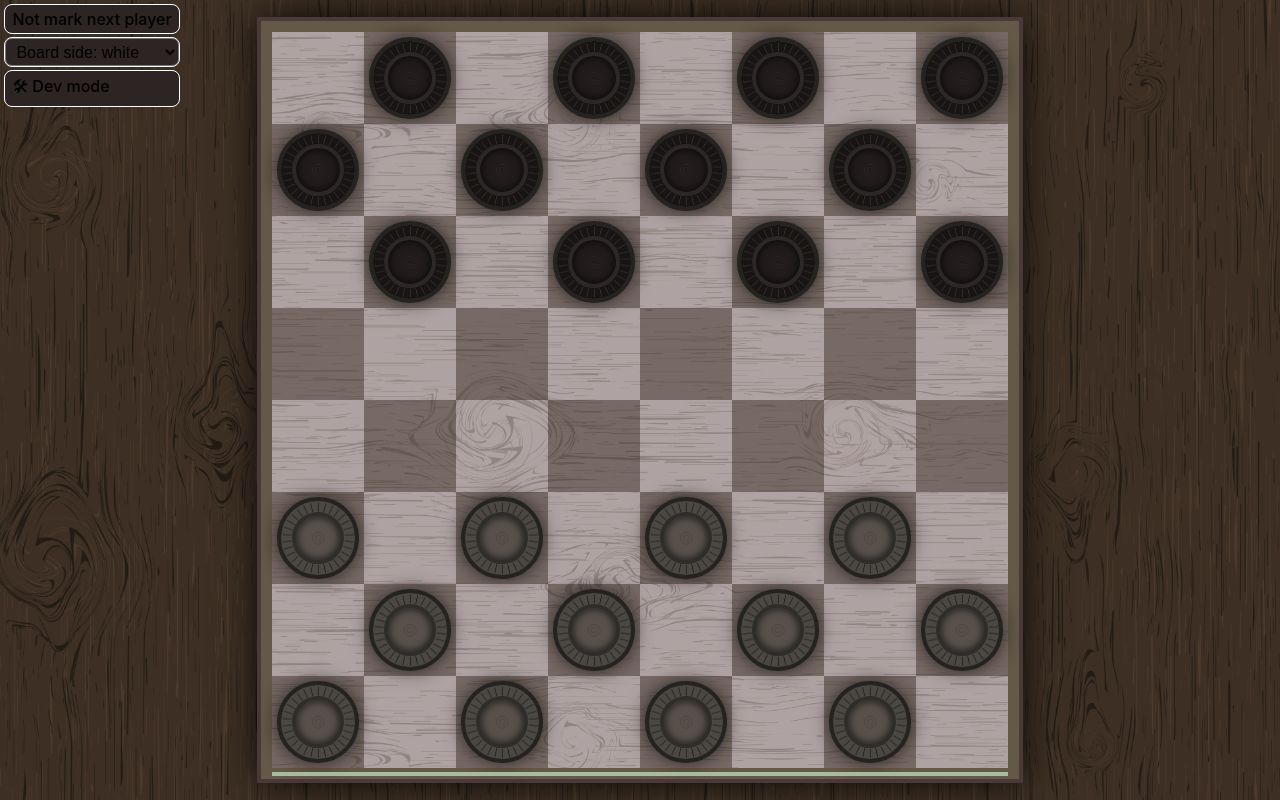
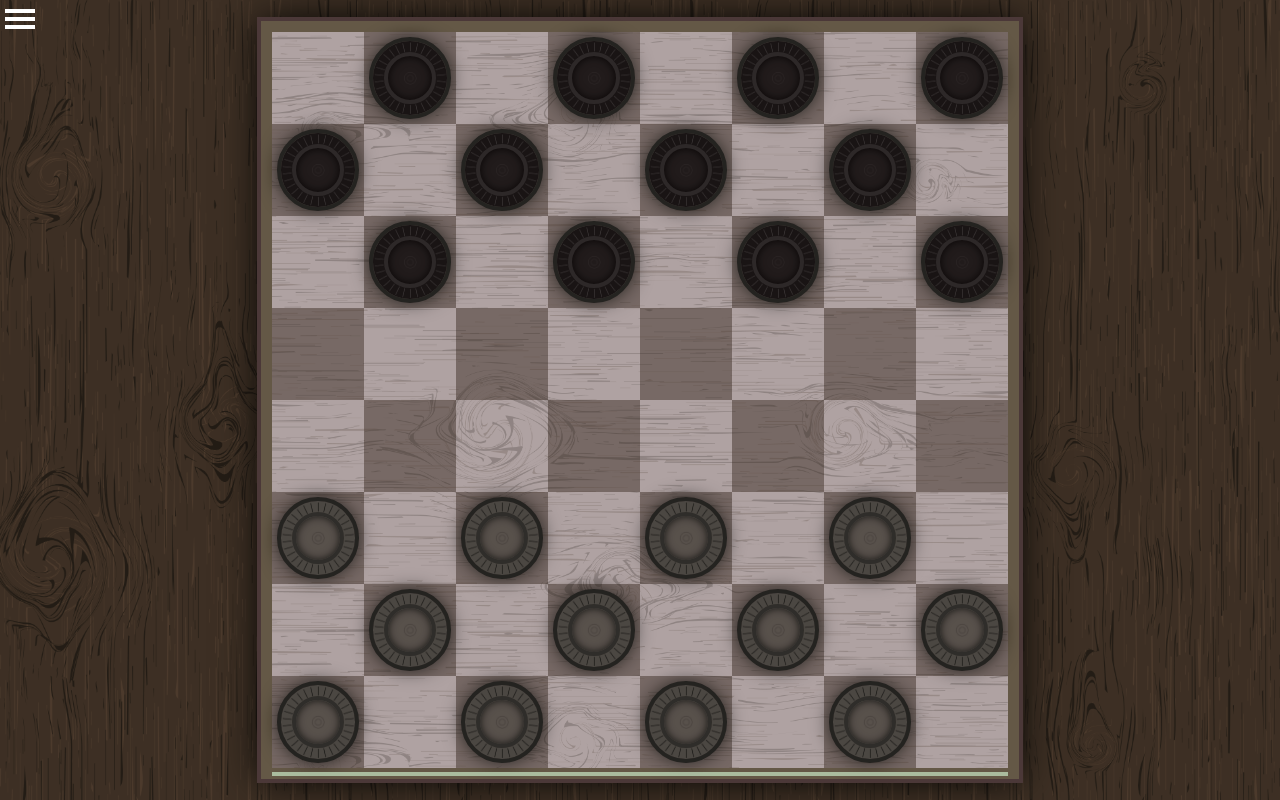
Before and after one commit to crydy/checkers-css, a React (Vite) app: page / in a window 1280 px wide. Built offline with nearby package versions, Linux system fonts and the light colour scheme.

Commit message:
Make menu hidable

```diff
--- a/src/App.css
+++ b/src/App.css
@@ -64,12 +64,67 @@ body {
 
     z-index: 3;
     position: absolute;
+
     left: var(--indent);
     top: var(--indent);
 
     display: flex;
     flex-direction: column;
     gap: var(--indent);
+}
+
+.menu-burger {
+    --bar-width: 30px;
+    --bar-height: 4px;
+
+    width: fit-content;
+    cursor: pointer;
+    padding: 12px 0;
+}
+
+.menu-burger span {
+    position: relative;
+    display: block;
+    width: var(--bar-width);
+    height: var(--bar-height);
+    background: #ffffff;
+    /* transition: all 0.2s ease-in-out; */
+}
+
+.menu-burger span:before,
+.menu-burger span:after {
+    position: absolute;
+    background: #ffffff;
+    content: "";
+    left: 0;
+    width: var(--bar-width);
+    height: var(--bar-height);
+    /* transition: all 0.2s ease-in-out; */
+}
+
+.menu-burger span:before {
+    top: -8px;
+}
+
+.menu-burger span:after {
+    top: 8px;
+}
+
+.menu-burger.open span {
+    background: transparent;
+}
+
+.menu-burger.open span:before {
+    transform: rotate(45deg) translate(5px, 6px);
+}
+
+.menu-burger.open span:after {
+    transform: rotate(-45deg) translate(5px, -6px);
+}
+
+.menu-items {
+    display: flex;
+    flex-direction: column;
 }
 
 .menu-button,
--- a/src/components/Menu.jsx
+++ b/src/components/Menu.jsx
@@ -1,3 +1,5 @@
+import { useState } from "react";
+
 function Menu({
     isNextPlayerMarked,
     onMarkNextPlayer,
@@ -11,18 +13,31 @@ function Menu({
     testData,
     onChangeTestCase,
 }) {
+    const [isMenuOpen, setIsMenuOpen] = useState(false);
+
+    function handleOpenMenu() {
+        setIsMenuOpen((currentState) => !currentState);
+    }
+
     return (
+        <>
             <div className="menu">
-            <button className="menu-button" onClick={onMarkNextPlayer}>
-                {isNextPlayerMarked
-                    ? "Not mark next player"
-                    : "Mark next player"}
-            </button>
+                <a
+                    href="#"
+                    className={`menu-burger ${isMenuOpen && "open"}`}
+                    onClick={handleOpenMenu}
+                >
+                    <span></span>
+                </a>
 
+                {isMenuOpen && (
+                    <div className="menu-items">
                         <select
                             className="menu-select"
                             value={boardSide}
-                onChange={(event) => onSelectBoardSide(event.target.value)}
+                            onChange={(event) =>
+                                onSelectBoardSide(event.target.value)
+                            }
                         >
                             <option value="auto">Board side: auto</option>
                             <option value="white">Board side: white</option>
@@ -30,8 +45,20 @@ function Menu({
                             <option value="90">Board side: 90°</option>
                         </select>
 
+                        <button
+                            className="menu-button"
+                            onClick={onMarkNextPlayer}
+                        >
+                            {isNextPlayerMarked
+                                ? "🚩Not mark next player"
+                                : "🚩Mark next player"}
+                        </button>
+
                         {history.length > 1 && (
-                <button className="menu-button" onClick={onUndoLastMove}>
+                            <button
+                                className="menu-button"
+                                onClick={onUndoLastMove}
+                            >
                                 &#x21D0; Undo last move
                             </button>
                         )}
@@ -39,7 +66,9 @@ function Menu({
                         {history.length > 2 && (
                             <select
                                 className="menu-select"
-                    onChange={(event) => onGoBackInHistory(+event.target.value)}
+                                onChange={(event) =>
+                                    onGoBackInHistory(+event.target.value)
+                                }
                             >
                                 <option value="">History:</option>
                                 {history
@@ -51,7 +80,9 @@ function Menu({
                                             style={
                                                 index === 0
                                                     ? { color: "red" }
-                                        : { color: "rgb(255, 113, 70)" }
+                                                    : {
+                                                          color: "rgb(255, 113, 70)",
+                                                      }
                                             }
                                         >
                                             {index === 0
@@ -69,9 +100,11 @@ function Menu({
                         {isDevMode && (
                             <select
                                 className="menu-select"
-                    onChange={(event) => onChangeTestCase(event.target.value)}
+                                onChange={(event) =>
+                                    onChangeTestCase(event.target.value)
+                                }
                             >
-                    <option value="">Test Case:</option>
+                                <option value="">🔥 Test Case:</option>
                                 {testData.map((data, index) => (
                                     <option
                                         style={{ color: "rgb(255, 113, 70)" }}
@@ -82,6 +115,9 @@ function Menu({
                             </select>
                         )}
                     </div>
+                )}
+            </div>
+        </>
     );
 }
 
--- a/src/index.css
+++ b/src/index.css
@@ -36,7 +36,7 @@ h1 {
     line-height: 1.1;
 }
 
-button {
+/* button {
     border-radius: 8px;
     border: 1px solid transparent;
     padding: 0.6em 1.2em;
@@ -53,7 +53,7 @@ button:hover {
 button:focus,
 button:focus-visible {
     outline: 4px auto -webkit-focus-ring-color;
-}
+} */
 
 @media (prefers-color-scheme: light) {
     :root {
```
Lines whose indentation alone changed are shown as unchanged.
